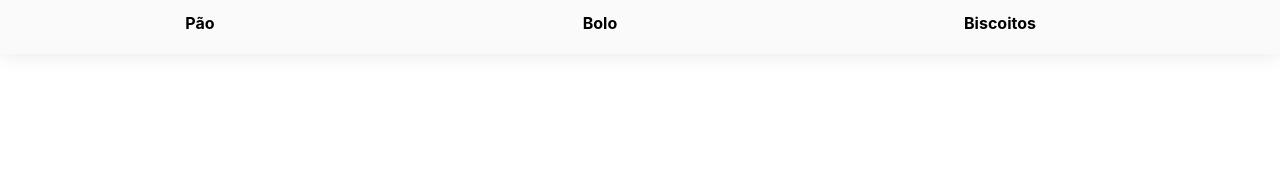
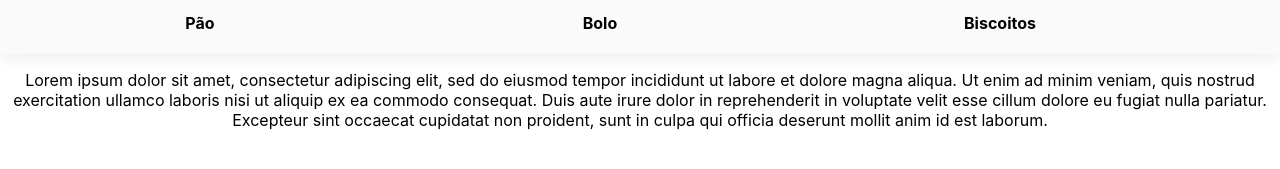
Before and after one commit to joaobibiano/reactjs-dominando-front-end, a React (Vite) app in the folder react-router/03-breadact/: page /production/1 in a window 1280 px wide. Shown: the part 313-482 px from the top of the page. Built offline with nearby package versions, Linux system fonts and the light colour scheme.

Commit message:
read params with useParams

```diff
--- a/react-router/03-breadact/src/components/Production/index.tsx
+++ b/react-router/03-breadact/src/components/Production/index.tsx
@@ -1,7 +1,18 @@
+import { useParams } from "react-router-dom";
 import data from "../../assets/data.json";
 import { ProductContainer, ProductImage, ProductsContainer } from "./styles";
 
+type ParamsType = {
+  selectedProduct: string;
+};
+
 export const Production = () => {
+  const { selectedProduct } = useParams<ParamsType>();
+
+  const selected = data.products.find(
+    (p) => p.id.toString() === selectedProduct
+  );
+
   return (
     <div>
       <h3>O que você vai fabricar hoje?</h3>
@@ -14,6 +25,7 @@ export const Production = () => {
           </ProductContainer>
         ))}
       </ProductsContainer>
+      <p>{selected?.recipe}</p>
     </div>
   );
 };
```
